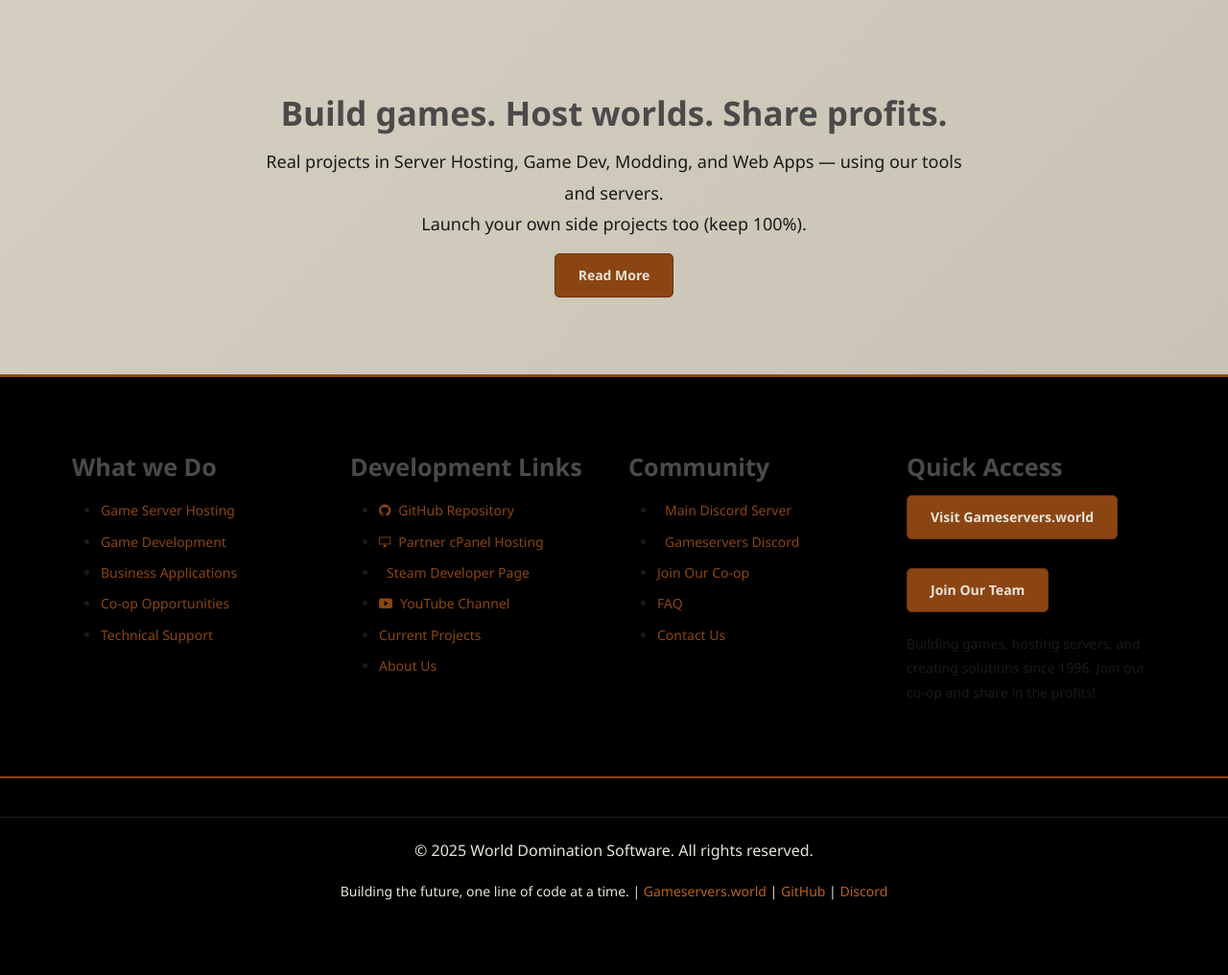
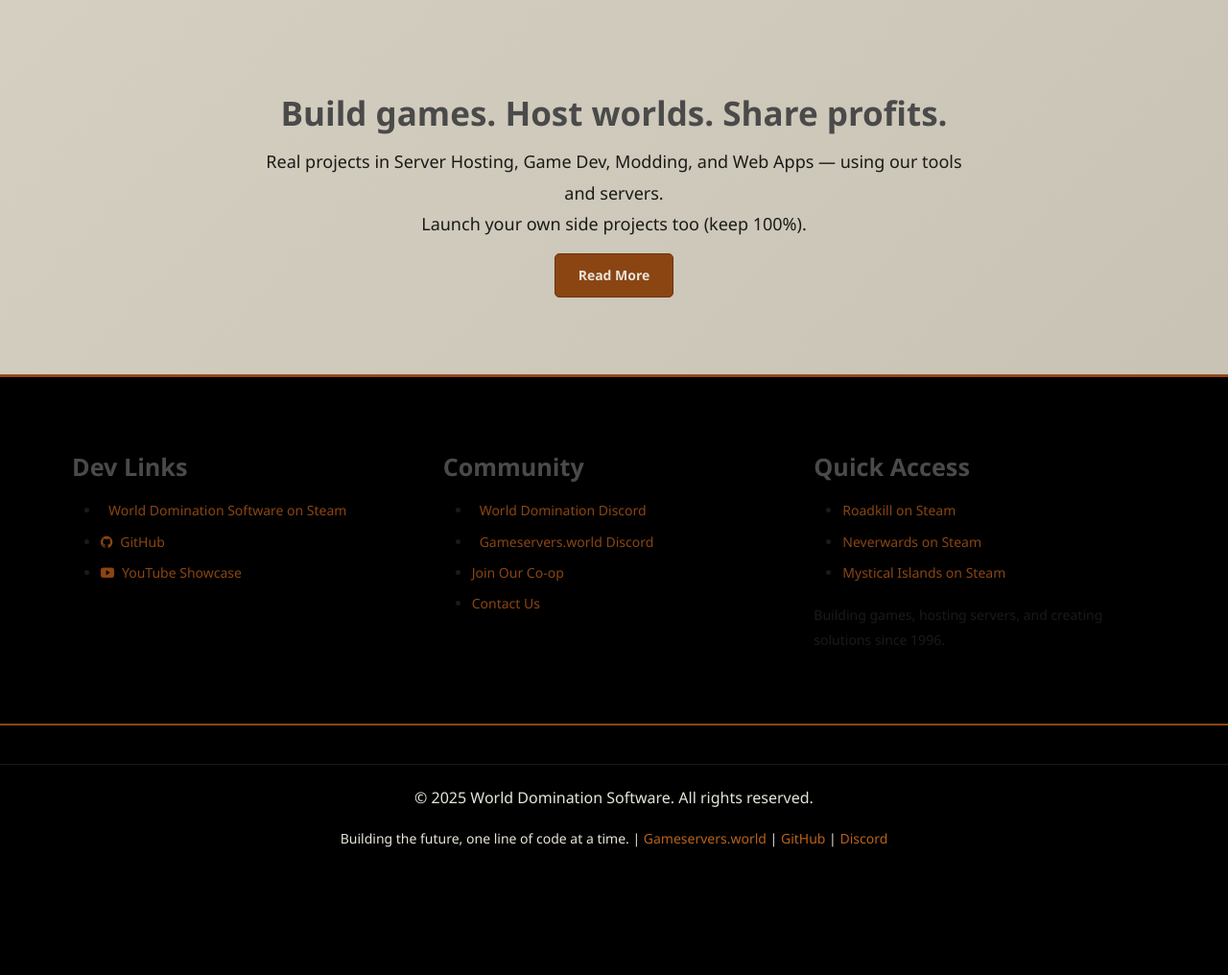
Before and after one commit to RunlevelSystems/RL-website, a PHP site: page /index.php in a window 1280 px wide. Shown: the part 2454-3470 px from the top of the page at 96% size. After the commit the page ends 3337 px from the top, so only its background shows below. Run offline with PHP 8.4, Linux system fonts and the light colour scheme; some web fonts are replaced.

Commit message:
footer fixes

```diff
--- a/includes/footer.php
+++ b/includes/footer.php
@@ -2,64 +2,42 @@
         <section id="footer-widget" class="footer-widget" style="background: #000000; color: #E8E4D8; padding: 40px 0;">
             <div class="container">
                 <div class="row">
-                    <div class="col-sm-3">
-                        <h3>What we Do</h3>
+                    <div class="col-sm-4">
+                        <h3>Dev Links</h3>
                         <ul>
-                            <li><a href="https://gameservers.world" target="_blank">Game Server Hosting</a></li>
-                            <li><a href="/projects.php">Game Development</a></li>
-                            <li><a href="/projects.php">Business Applications</a></li>
-                            <li><a href="/joinus.php">Co-op Opportunities</a></li>
-                            <li><a href="/contact.php">Technical Support</a></li>
+                            <li><a href="https://store.steampowered.com/curator/45805039/" target="_blank">
+                                <i class="ion-social-steam" style="margin-right: 8px;"></i>World Domination Software on Steam
+                            </a></li>
+                            <li><a href="https://github.com/World-Domination-Software" target="_blank">
+                                <i class="ion-social-github" style="margin-right: 8px;"></i>GitHub
+                            </a></li>
+                            <li><a href="https://www.youtube.com/playlist?list=PLPFDCnhUCfoubJuoaGk2i5zzJ4RKqjwkZ" target="_blank">
+                                <i class="ion-social-youtube" style="margin-right: 8px;"></i>YouTube Showcase
+                            </a></li>
                         </ul>
                     </div>
-                    <div class="col-sm-3">
-                        <h3>Development Links</h3>
-                        <ul>
-                            <li><a href="https://github.com/World-Domination-Software" target="_blank">
-                                <i class="ion-social-github" style="margin-right: 8px;"></i>GitHub Repository
-                            </a></li>
-                            <li><a href="https://cpanel.iaregamer.com" target="_blank">
-                                <i class="ion-monitor" style="margin-right: 8px;"></i>Partner cPanel Hosting
-                            </a></li>
-                            <li><a href="#" target="_blank">
-                                <i class="ion-social-steam" style="margin-right: 8px;"></i>Steam Developer Page
-                            </a></li>
-                            <li><a href="#" target="_blank">
-                                <i class="ion-social-youtube" style="margin-right: 8px;"></i>YouTube Channel
-                            </a></li>
-                            <li><a href="/projects.php">Current Projects</a></li>
-                            <li><a href="/about.php">About Us</a></li>
-                        </ul>
-                    </div>
-                    <div class="col-sm-3">
+                    <div class="col-sm-4">
                         <h3>Community</h3>
                         <ul>
                             <li><a href="https://discord.gg/XPFnNdWGyW" target="_blank">
-                                <i class="ion-social-discord" style="margin-right: 8px;"></i>Main Discord Server
+                                <i class="ion-social-discord" style="margin-right: 8px;"></i>World Domination Discord
                             </a></li>
-                            <li><a href="https://gameservers.world/discord" target="_blank">
-                                <i class="ion-social-discord" style="margin-right: 8px;"></i>Gameservers Discord
+                            <li><a href="https://discord.gg/Ktxc9jT2sF" target="_blank">
+                                <i class="ion-social-discord" style="margin-right: 8px;"></i>Gameservers.world Discord
                             </a></li>
                             <li><a href="/joinus.php">Join Our Co-op</a></li>
-                            <li><a href="/faq.php">FAQ</a></li>
                             <li><a href="/contact.php">Contact Us</a></li>
                         </ul>
                     </div>
-                    <div class="col-sm-3">
+                    <div class="col-sm-4">
                         <h3>Quick Access</h3>
-                        <div style="margin-bottom: 20px;">
-                            <a href="https://gameservers.world" target="_blank" class="btn btn-wds" style="margin-bottom: 10px;">
-                                Visit Gameservers.world
-                            </a>
-                        </div>
-                        <div style="margin-bottom: 20px;">
-                            <a href="/joinus.php" class="btn btn-secondary">
-                                Join Our Team
-                            </a>
-                        </div>
-                        <p style="color: #E8E4D8; font-size: 14px; line-height: 1.5;">
+                        <ul>
+                            <li><a href="https://store.steampowered.com/app/1376150/Roadkill/" target="_blank">Roadkill on Steam</a></li>
+                            <li><a href="https://store.steampowered.com/app/2096070/Neverwards/" target="_blank">Neverwards on Steam</a></li>
+                            <li><a href="https://store.steampowered.com/app/1774030/Mystical_Islands/" target="_blank">Mystical Islands on Steam</a></li>
+                        </ul>
+                        <p style="color: #E8E4D8; font-size: 14px; line-height: 1.5; margin-top: 15px;">
                             Building games, hosting servers, and creating solutions since 1996.
-                            Join our co-op and share in the profits!
                         </p>
                     </div>
                 </div>
--- a/projects/gameserver-panel/industry-stats.php
+++ b/projects/gameserver-panel/industry-stats.php
@@ -30,7 +30,8 @@
         .trend-item { border:1px solid #E0D4C3; border-radius:8px; padding:20px; background:#fff; }
         .trend-item h3 { color:#8B4513; margin-top:0; }
         .sources { font-size:13px; color:#5c5c5c; margin-top:20px; }
-        .cta-box { background:#2c2c2c; color:#FCEFD7; border-radius:10px; padding:30px; text-align:center; border:1px solid #8B4513; }
+        .cta-box { background:#3a1d0a; color:#FCEFD7; border-radius:10px; padding:30px; text-align:center; border:1px solid #8B4513; }
+        .cta-box p { color:#FCEFD7; }
         @media(max-width:768px){ .market-size-display{font-size:46px;} }
     </style>
 </head>
@@ -77,11 +78,13 @@
                 <div class="chart-description">Newzoo Global Games Market Report 2024</div>
                 <canvas id="globalRevenueChart"></canvas>
             </div>
+            <p style="color:#4a4a4a; margin-top:-10px;">After a temporary pullback in 2022, spending returned to growth in 2023 and is projected to add roughly $18B more by 2025. The sustained climb reflects how live-service titles keep players engaged (and subscribed) for half a decade or longer.</p>
             <div class="chart-container">
                 <div class="chart-title">Platform Mix Driving Hosting Workloads (2024)</div>
                 <div class="chart-description">PC and console releases still account for over half of spending, while mobile titles introduce API-first provisioning requirements.</div>
                 <canvas id="platformChart"></canvas>
             </div>
+            <p style="color:#4a4a4a; margin-top:-10px;">Mobile remains the largest revenue slice at 49%, yet PC and console together capture 51% and continue to demand custom mod support, dedicated slots, and low-latency infrastructure—exactly the workloads GSP automates.</p>
         </div>
 
         <div class="stats-section">
```
